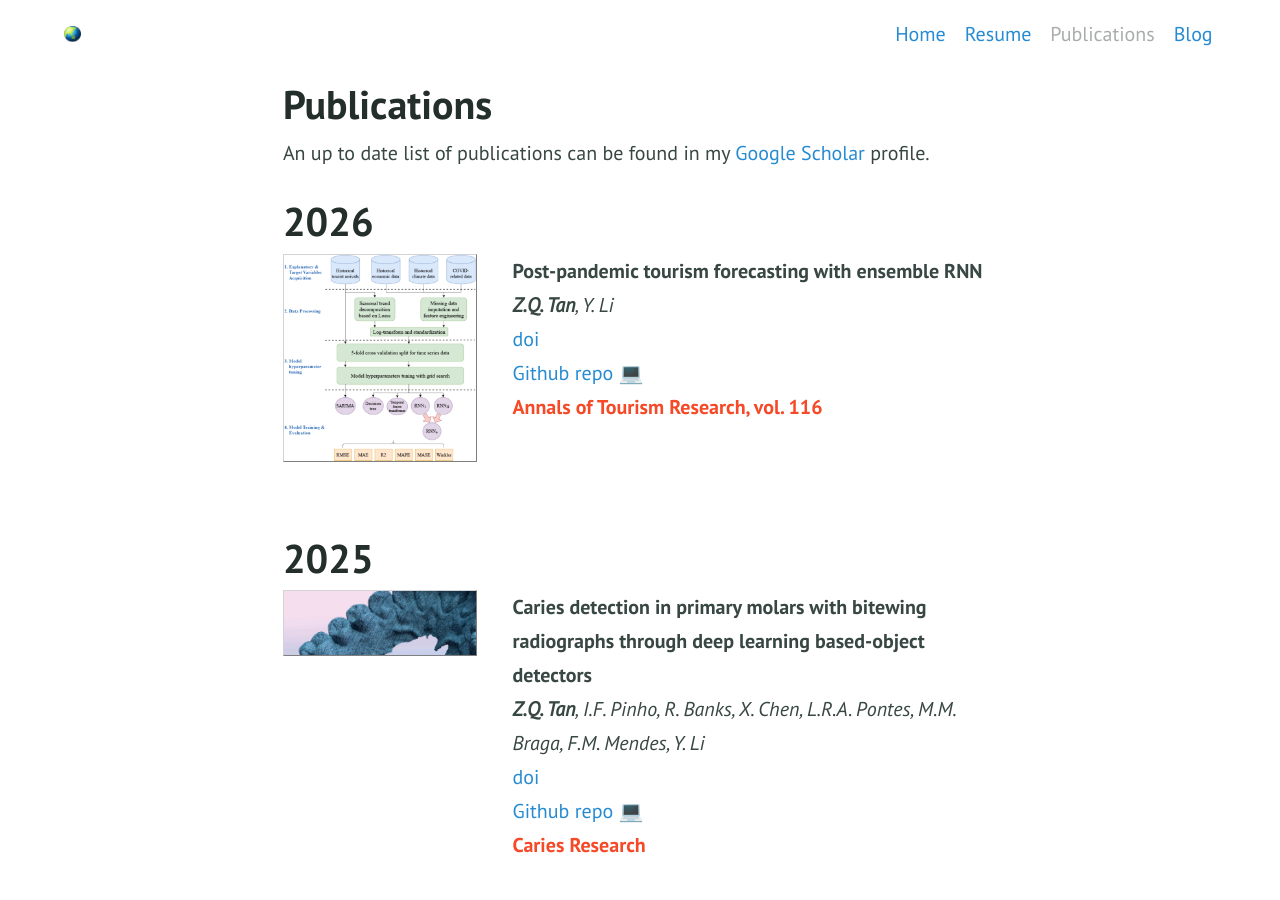
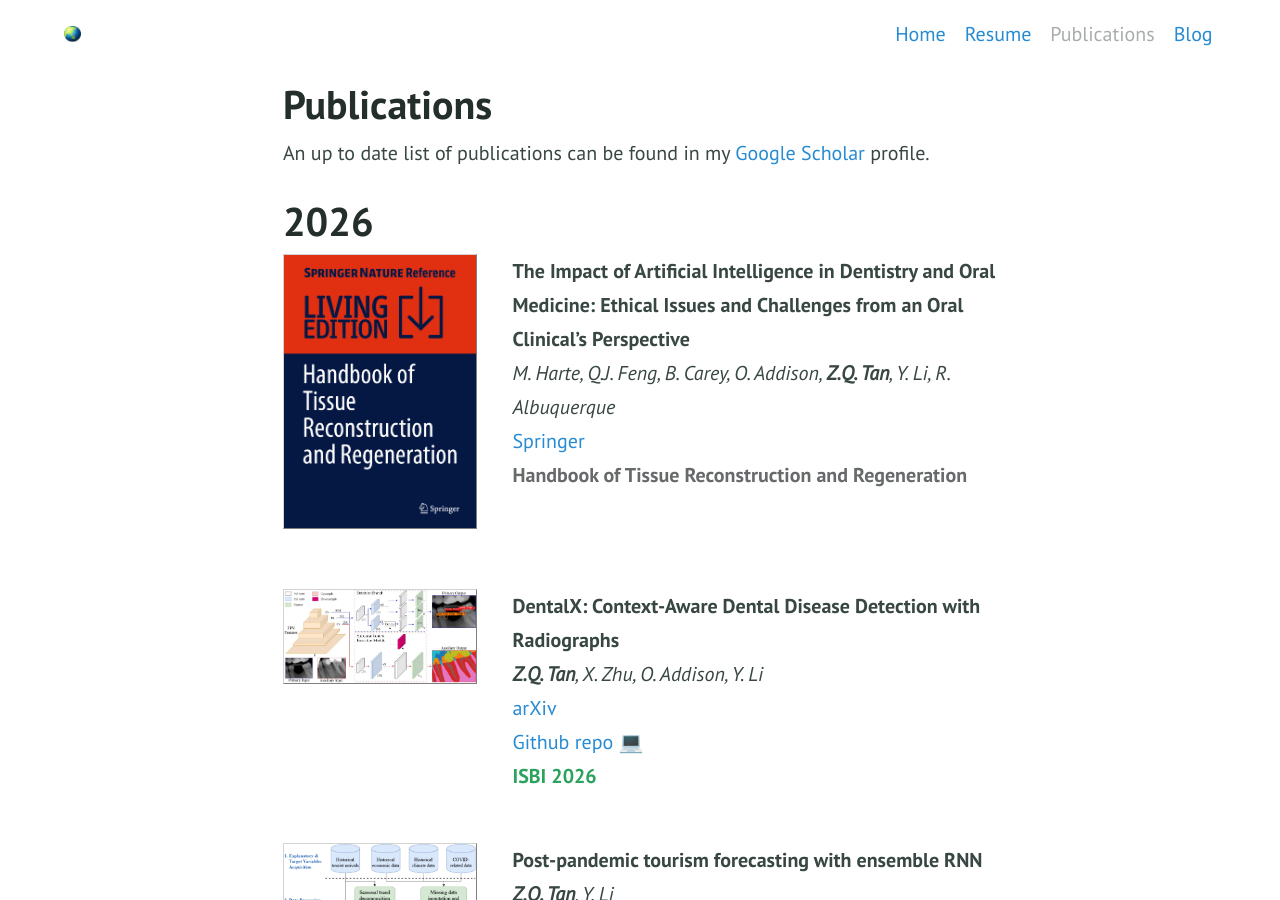
Before and after one commit to zhiqin1998/zhiqin1998.github.io, a Jekyll site: the page built from publications.md, in a window 1280 px wide and 900 px high. Built offline with Jekyll 4.4.1, drawn with Linux system fonts in a browser that asks for light colours.

Commit message:
march2026 update

```diff
--- a/publications.md
+++ b/publications.md
@@ -6,6 +6,51 @@ layout: page
 An up to date list of publications can be found in my [Google Scholar](https://scholar.google.com/citations?user=YEwTuToAAAAJ){:target="_blank"} profile.
 
 # 2026
+<div style="display:flex;">
+
+  <div style="flex:1; padding-right:5%">
+    <img src="{{ site.url }}/imgs/paper-icons/2026-bookchapter.png" style="align:left; border: 1px solid #d3d3d3; border-style: outset;">
+  </div>
+
+  <div style="flex:2.5;">
+    <b style="font-size: 100%;">The Impact of Artificial Intelligence in Dentistry and Oral Medicine: Ethical Issues and Challenges from an Oral Clinical’s Perspective</b><br>
+
+    <i>M. Harte, Q.J. Feng, B. Carey, O. Addison, <b>Z.Q. Tan</b>, Y. Li, R. Albuquerque</i><br>
+
+    <a href="https://doi.org/10.1007/978-981-96-7448-0_22-1" target="_blank">
+      Springer
+    </a><br>
+
+    <b style="color:#666a6b">Handbook of Tissue Reconstruction and Regeneration</b>
+  </div>
+</div>
+
+&nbsp;
+
+<div style="display:flex;">
+
+  <div style="flex:1; padding-right:5%">
+    <img src="{{ site.url }}/imgs/paper-icons/2026-dentalx.jpg" style="align:left; border: 1px solid #d3d3d3; border-style: outset;">
+  </div>
+
+  <div style="flex:2.5;">
+    <b style="font-size: 100%;">DentalX: Context-Aware Dental Disease Detection with Radiographs</b><br>
+
+    <i><b>Z.Q. Tan</b>, X. Zhu, O. Addison, Y. Li</i><br>
+
+    <a href="https://arxiv.org/abs/2601.08797" target="_blank">
+      arXiv
+    </a><br>
+    <a href="https://github.com/zhiqin1998/DentalX" target="_blank">
+      Github repo 💻
+    </a><br>
+
+    <b style="color:#2ca25f">ISBI 2026</b>
+  </div>
+</div>
+
+&nbsp;
+
 <div style="display:flex;">
 
   <div style="flex:1; padding-right:5%">
```
Also changed, not shown: imgs/paper-icons/2026-bookchapter.png (added), imgs/paper-icons/2026-dentalx.jpg (added).
